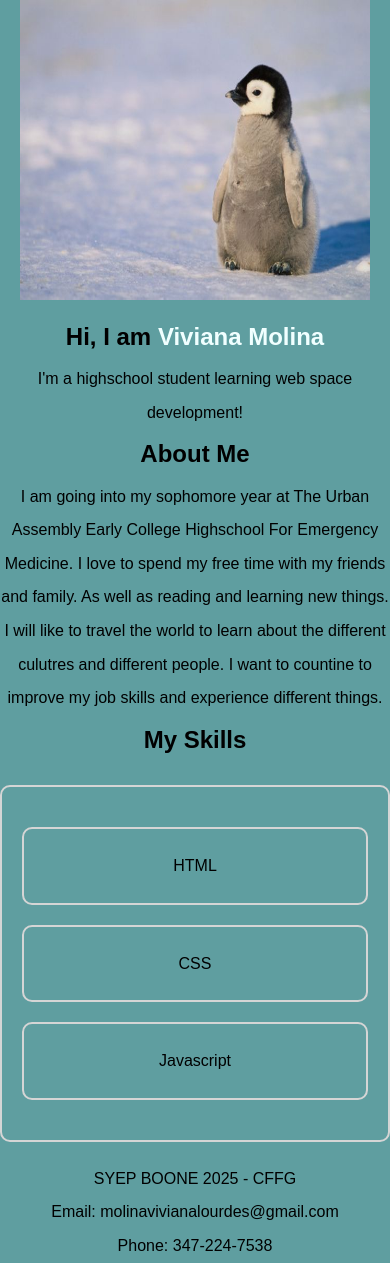
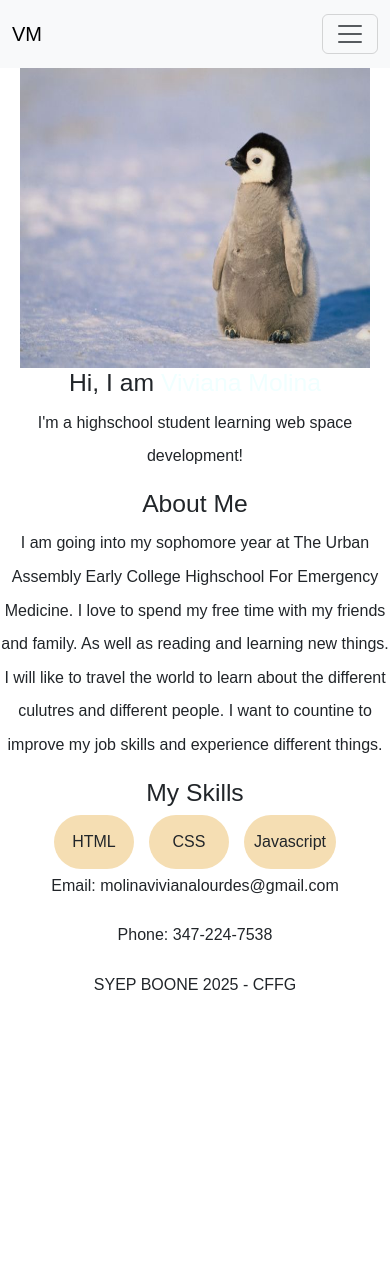
Before and after one commit to vivimolina22/SYEP-BOONE-Viviana-Molina, a plain HTML site: page index.html in a window 390 px wide. After the commit the page ends 1018 px from the top, so only its background shows below. Drawn offline with nearby package versions, Linux system fonts and the light colour scheme.

Commit message:
advanced CSS and bootstrap

```diff
--- a/index.html
+++ b/index.html
@@ -5,9 +5,26 @@
     <meta charset="UTF-8">
     <meta name="viewport" content="width=device-width, inital-scale=1.0">
     <title>Viviana's Portfilio</title>
+    <link href="https://cdn.jsdelivr.net/npm/bootstrap@5.3.7/dist/css/bootstrap.min.css" rel="stylesheet" integrity="sha384-LN+7fdVzj6u52u30Kp6M/trliBMCMKTyK833zpbD+pXdCLuTusPj697FH4R/5mcr" crossorigin="anonymous">
     <link href="style.css" rel="stylesheet">
-</head>
-
+ </head>
+    <nav class="navbar navbar-expand-lg bg-body-tertiary">
+  <div class="container-fluid">
+    <a class="navbar-brand" href="#">VM</a>
+    <button class="navbar-toggler" type="button" data-bs-toggle="collapse" data-bs-target="#navbarNavAltMarkup" aria-controls="navbarNavAltMarkup" aria-expanded="false" aria-label="Toggle navigation">
+      <span class="navbar-toggler-icon"></span>
+    </button>
+    <div class="collapse navbar-collapse" id="navbarNavAltMarkup">
+      <div class="navbar-nav">
+        <a class="nav-link active" aria-current="page" href="index.html">Home</a>
+        <a class="nav-link" href="#about">About Me</a>
+        <a class="nav-link" href="#skills">Skills</a>
+        <a class="nav-link" href="#skills">Contact</a>
+        <a class="nav-link" href="#skills">Skills</a>
+      </div>
+    </div>
+  </div>
+</nav>
 <!--this is where most of our code will live-->
 <body>
     <section id="home" class="hero">
@@ -32,11 +49,12 @@
  </section>
 
 
-
+<script src="https://cdn.jsdelivr.net/npm/bootstrap@5.3.7/dist/js/bootstrap.bundle.min.js" integrity="sha384-ndDqU0Gzau9qJ1lfW4pNLlhNTkCfHzAVBReH9diLvGRem5+R9g2FzA8ZGN954O5Q" crossorigin="anonymous"></script>
 </body>
 
-<footer> SYEP BOONE 2025 - CFFG
+<footer
     <p>Email: molinavivianalourdes@gmail.com</p>
-        <p>Phone: 347-224-7538</p>
+    <p>Phone: 347-224-7538</p>
+    <p>SYEP BOONE 2025 - CFFG </p>
 </footer>
 </html>
--- a/style.css
+++ b/style.css
@@ -15,17 +15,6 @@
     font-size: medium;
 }
 
-div {
-   max-width: 400px;
-  margin: 20px auto;
-  padding: 20px;
-  border: 2px solid #d5d5d5;
-  border-radius: 10px;
-  background-color: cadetblue
-  box-shadow: 0 4px 8px rgba(0,0,0,0.1);
-  font-family: Arial, sans-serif;
-}
-
 .hero img{
     border: radius 50%;
 }
@@ -33,3 +22,20 @@
 .accent{
     color:azure
 }
+
+@media (max-width:768px){
+    body{background-color:white;}
+
+    .grid{
+        display: flex;
+        justify-content: center;
+        /*justify-content:space-around */
+        gap: 15px;
+        flex-wrap:wrap;
+    }
+    .grid div{
+        background-color:wheat;
+        border-radius:100px;
+        padding: 10px;
+        min-width:80px;
+    }
```
